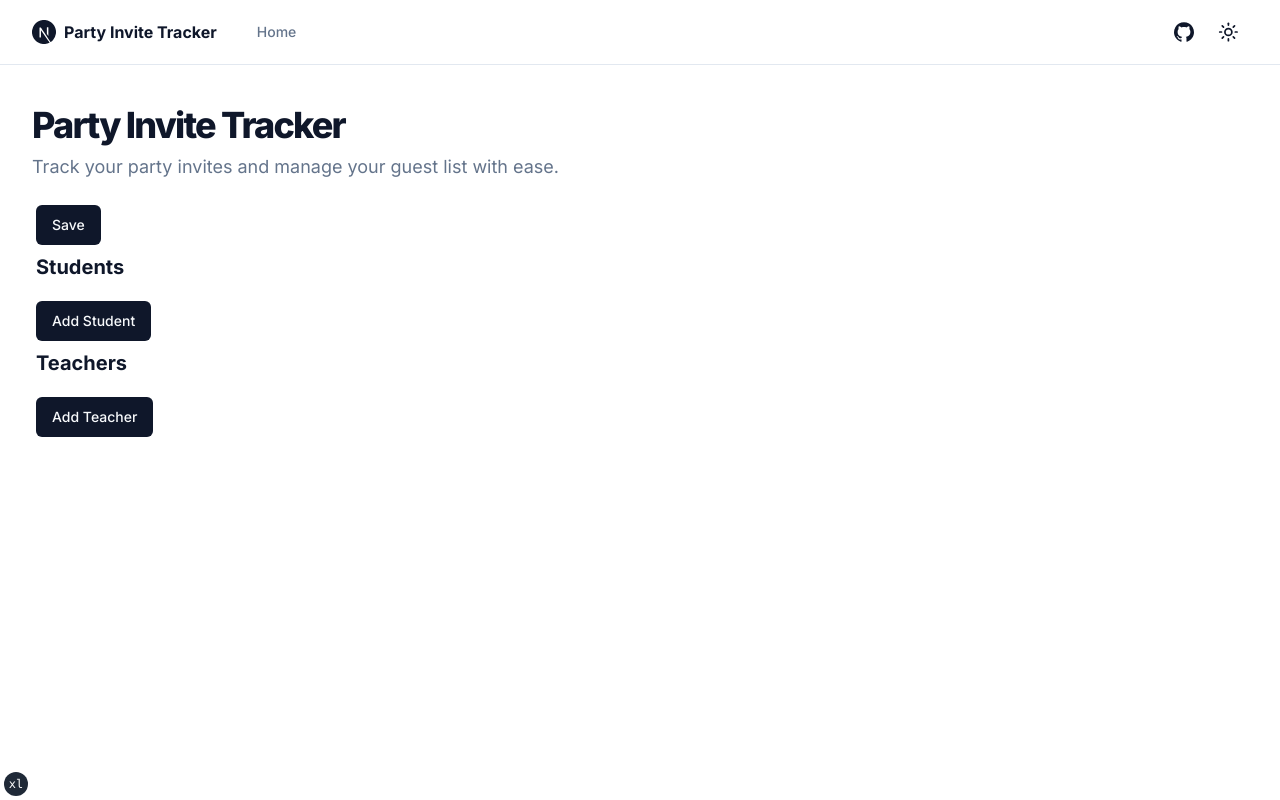
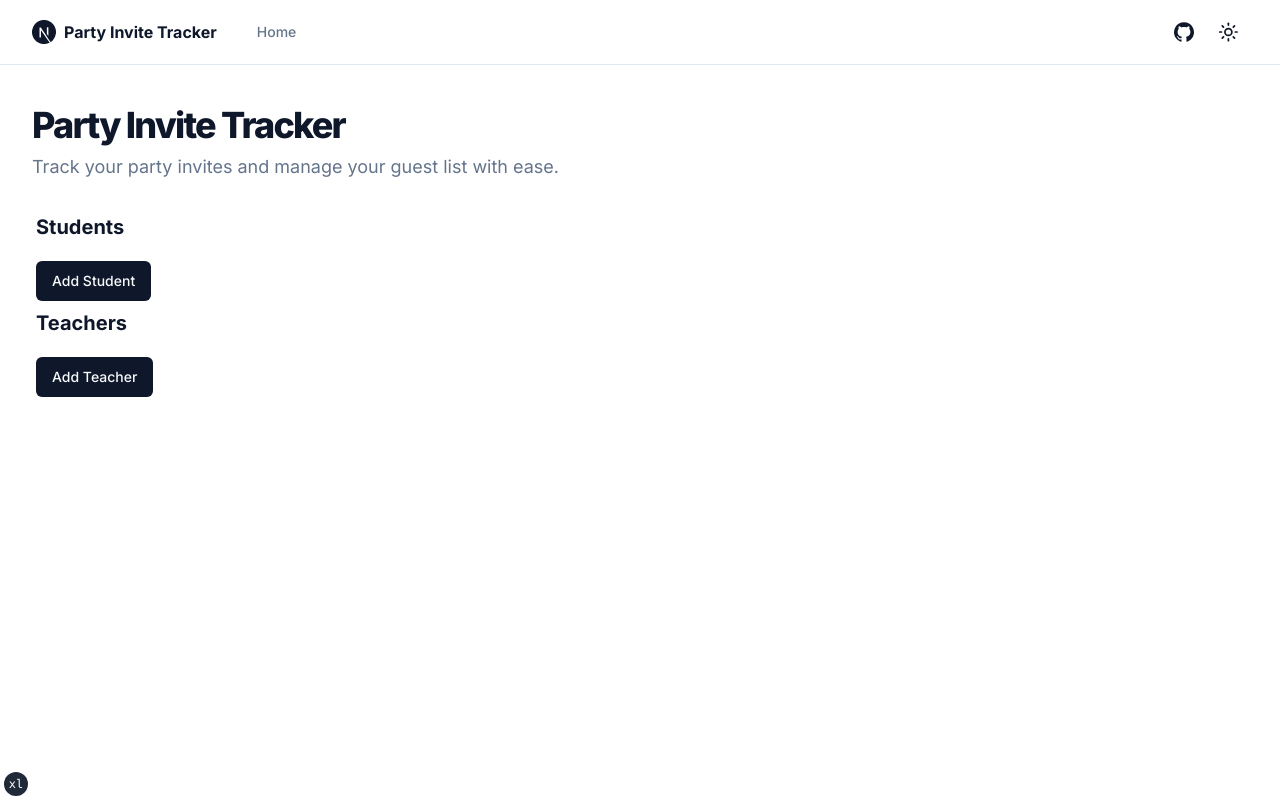
Before and after one commit to AlexProgrammerDE/party-invite-tracker, a Next.js app: page / in a window 1280 px wide. Built offline with nearby package versions, Linux system fonts and the light colour scheme.

Commit message:
Implement AutoSave

```diff
--- a/app/page.tsx
+++ b/app/page.tsx
@@ -1,6 +1,5 @@
-import { Suspense } from "react"
-
-import MainForm from "@/components/main-form"
+import MainForm from "@/components/main-form";
+import {Suspense} from "react";
 
 export default function IndexPage() {
   return (
--- a/components/main-form.tsx
+++ b/components/main-form.tsx
@@ -1,10 +1,6 @@
 "use client"
 
-import { useEffect, useState } from "react"
-import { zodResolver } from "@hookform/resolvers/zod"
-import { Loader2 } from "lucide-react"
-import { Controller, useFieldArray, useForm } from "react-hook-form"
-import { toast } from "sonner"
+import {Controller, useFieldArray, useForm} from "react-hook-form"
 import * as z from "zod"
 
 import { cn } from "@/lib/utils"
@@ -19,6 +15,9 @@ import {
   SelectTrigger,
   SelectValue,
 } from "@/components/ui/select"
+import {Form} from "@/components/ui/form";
+import {useEffect, useState} from "react";
+import {zodResolver} from "@hookform/resolvers/zod";
 
 export const possibleStates = z.enum(["PENDING", "PAID", "DELIVERED"])
 
@@ -72,15 +71,18 @@ export default function MainForm() {
 }
 
 function MainFormData({ formDataDefaults }: { formDataDefaults: FormData }) {
+  const form = useForm<FormData>({
+    resolver: zodResolver(dataSchema),
+    defaultValues: formDataDefaults,
+  })
+
   const {
     control,
     register,
-    handleSubmit,
     formState: { errors },
-  } = useForm<FormData>({
-    resolver: zodResolver(dataSchema),
-    defaultValues: formDataDefaults,
-  })
+    watch,
+  } = form
+
   const {
     fields: studentFields,
     append: studentAppend,
@@ -97,28 +99,12 @@ function MainFormData({ formDataDefaults }: { formDataDefaults: FormData }) {
     control,
     name: "teachers",
   })
-  const [isLoading, setIsLoading] = useState<boolean>(false)
-
-  async function onSubmit(data: FormData) {
-    setIsLoading(true)
-    console.log(data)
-    const dataString = JSON.stringify(data)
-    if (window && window.localStorage) {
-      window.localStorage.setItem("formData", dataString)
-    } else {
-      console.error("localStorage not available")
-    }
-    toast.success("Saved")
-    setIsLoading(false)
-  }
+  const isLoading = false
 
   return (
-    <form className="mx-1 grid" onSubmit={handleSubmit(onSubmit)}>
-      <button className={cn("w-fit", buttonVariants())} disabled={isLoading}>
-        {isLoading && <Loader2 className="mr-2 size-4 animate-spin" />}
-        Save
-      </button>
-
+    <Form {...form}>
+      <AutoSave watch={watch}/>
+      <form className="mx-1 grid">
         <h2 className="mb-1 mt-2 text-xl font-bold">Students</h2>
         <div className="grid gap-4">
           <div className="grid w-fit gap-2">
@@ -149,14 +135,14 @@ function MainFormData({ formDataDefaults }: { formDataDefaults: FormData }) {
                     <Controller
                       control={control}
                       name={`students.${index}.state`}
-                    render={({ field: { value, onChange } }) => (
+                      render={({field: {value, onChange}}) => (
                         <Select
                           disabled={isLoading}
                           onValueChange={onChange}
                           defaultValue={value}
                         >
                           <SelectTrigger id={`state-${item.id}`}>
-                          <SelectValue placeholder="Select a state" />
+                            <SelectValue placeholder="Select a state"/>
                           </SelectTrigger>
                           <SelectContent>
                             <SelectItem value="PENDING">PENDING</SelectItem>
@@ -236,14 +222,14 @@ function MainFormData({ formDataDefaults }: { formDataDefaults: FormData }) {
                     <Controller
                       control={control}
                       name={`teachers.${index}.state`}
-                    render={({ field: { value, onChange } }) => (
+                      render={({field: {value, onChange}}) => (
                         <Select
                           disabled={isLoading}
                           onValueChange={onChange}
                           defaultValue={value}
                         >
                           <SelectTrigger id={`teachers-state-${item.id}`}>
-                          <SelectValue placeholder="Select a state" />
+                            <SelectValue placeholder="Select a state"/>
                           </SelectTrigger>
                           <SelectContent>
                             <SelectItem value="PENDING">PENDING</SelectItem>
@@ -286,6 +272,8 @@ function MainFormData({ formDataDefaults }: { formDataDefaults: FormData }) {
           </div>
         </div>
       </form>
+    </Form>
+
   )
 }
 
@@ -331,10 +319,10 @@ function FriendsArray({
                 <Controller
                   control={control}
                   name={`students.${index}.friends.${friendIndex}.state`}
-                  render={({ field: { value, onChange } }) => (
+                  render={({field: {value, onChange}}) => (
                     <Select onValueChange={onChange} defaultValue={value}>
                       <SelectTrigger id={`friend-state-${item.id}`}>
-                        <SelectValue placeholder="Select a state" />
+                        <SelectValue placeholder="Select a state"/>
                       </SelectTrigger>
                       <SelectContent>
                         <SelectItem value="PENDING">PENDING</SelectItem>
@@ -371,3 +359,32 @@ function FriendsArray({
     </>
   )
 }
+
+function AutoSave({
+                    watch,
+                    exclude = [],
+                    timeout
+                  }: {
+  watch: (names?: string | string[]) => any;
+  exclude?: string[];
+  timeout?: number;
+}) {
+  const watchedValues = watch()
+
+  useEffect(() => {
+    const values = exclude.length
+      ? Object.entries(watchedValues)
+        .filter(([key]) => !exclude.includes(key))
+        .reduce((obj, [key, val]) => Object.assign(obj, { [key]: val }), {})
+      : Object.assign({}, watchedValues)
+
+    if (Object.entries(values).length) {
+      if (timeout !== undefined) {
+        values._timestamp = Date.now()
+      }
+      window.localStorage.setItem("formData", JSON.stringify(values))
+    }
+  }, [watchedValues, timeout])
+
+  return null
+}
```
Lines whose indentation alone changed are shown as unchanged.
